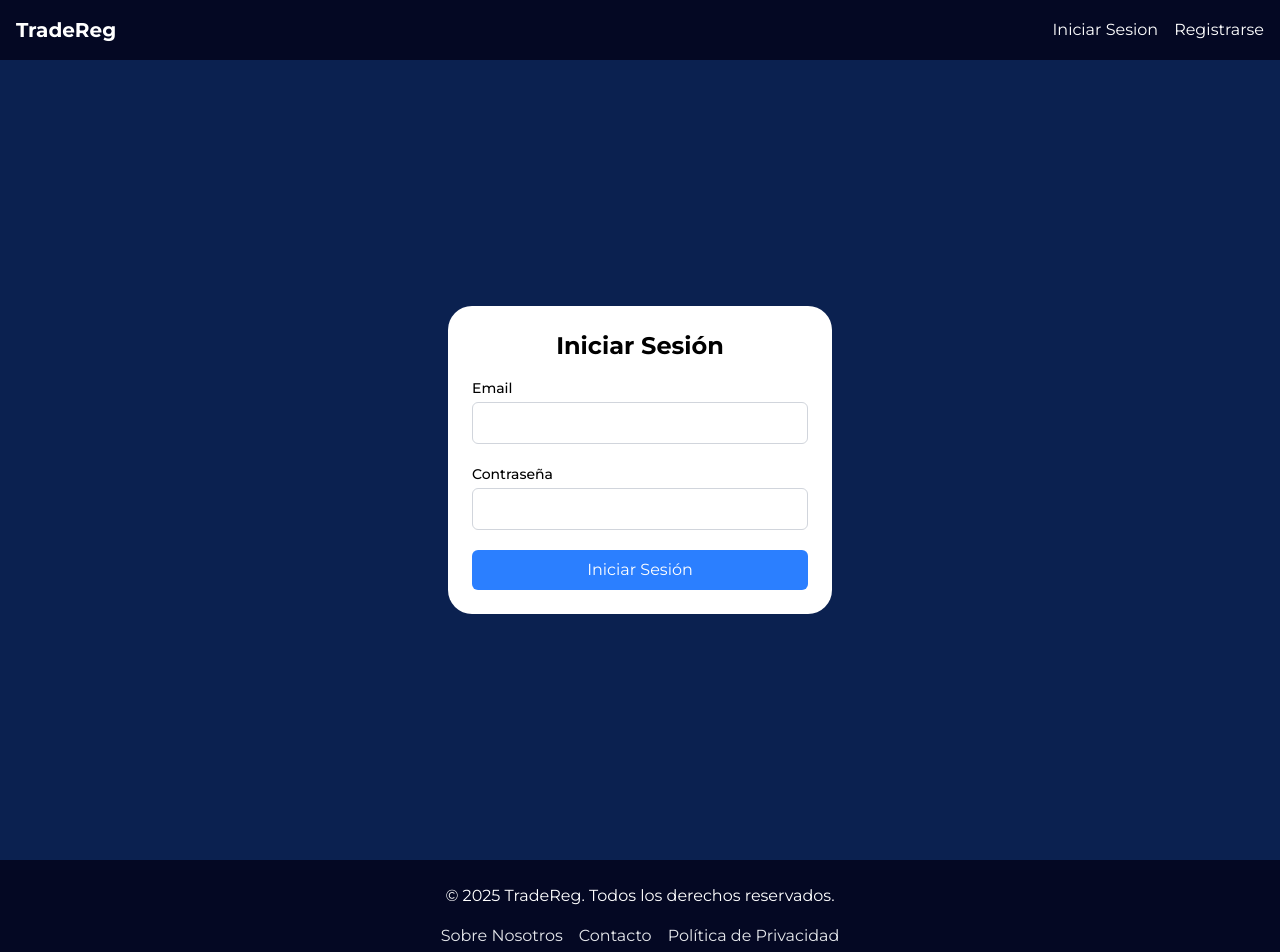
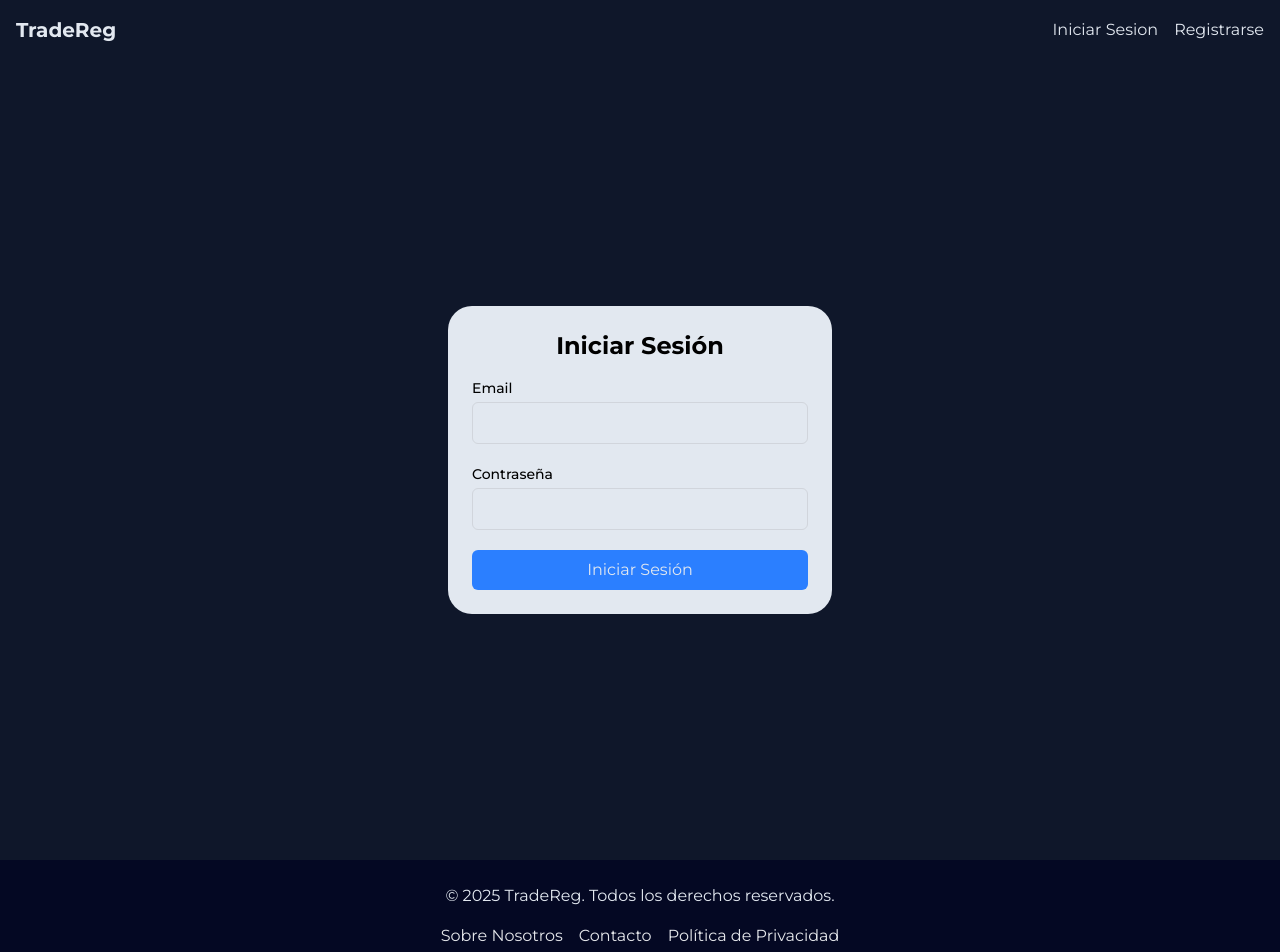
Before and after one commit to fertejj/tradereg-frontend, a React (Vite) app: page /login in a window 1280 px wide. Shown: the top 952 px of the page. Built offline with nearby package versions, Linux system fonts and the light colour scheme; a web font is replaced by a local one.

Commit message:
integracion de paleta de colores en variables de tailwind

```diff
--- a/src/components/auth/Button.jsx
+++ b/src/components/auth/Button.jsx
@@ -3,7 +3,7 @@ import PropTypes from "prop-types";
 const Button = ({ text, onClick, variant = "primary", type = "submit" }) => {
   const styles =
     variant === "primary"
-      ? "bg-blue-500 text-white hover:bg-blue-600"
+      ? "bg-blue-500 text-white-100 hover:bg-blue-600"
       : "bg-gray-300 text-black hover:bg-gray-400";
 
   return (
--- a/src/components/common/Footer.jsx
+++ b/src/components/common/Footer.jsx
@@ -3,17 +3,17 @@ import { Link } from "react-router-dom";
 const Footer = () => {
   return (
     <div>
-      <div  className="bg-[#040823] text-white py-6">
+      <div  className="bg-[#040823] text-white-100 py-6">
         <div className="max-w-6xl mx-auto text-center">
           <p>© 2025 TradeReg. Todos los derechos reservados.</p>
           <div className="flex justify-center mt-4 gap-4">
-            <Link to="/about" className="text-gray-200 hover:text-white">
+            <Link to="/about" className="text-gray-200 hover:text-white-100">
               Sobre Nosotros
             </Link>
-            <Link to="/contact" className="text-gray-200 hover:text-white">
+            <Link to="/contact" className="text-gray-200 hover:text-white-100">
               Contacto
             </Link>
-            <Link to="/privacy" className="text-gray-200 hover:text-white">
+            <Link to="/privacy" className="text-gray-200 hover:text-white-100">
               Política de Privacidad
             </Link>
           </div>
--- a/src/components/common/NavBar.jsx
+++ b/src/components/common/NavBar.jsx
@@ -7,7 +7,7 @@ const NavBar = () => {
   const { logout, user } = useContext(AuthContext);
 
   return (
-    <nav  className="bg-[#040823] text-white p-4 flex justify-between items-center">
+    <nav  className="bg-bg text-white-100 p-4 flex justify-between items-center">
 
       <Link to={"/"} className="text-xl font-bold">TradeReg</Link>
       {user && (
--- a/src/components/common/SideBar.jsx
+++ b/src/components/common/SideBar.jsx
@@ -11,14 +11,14 @@ const SideBar = () => {
     <div className="relative">
       {/* Botón para abrir/cerrar Sidebar */}
       <button
-        className="p-2 text-white bg-gray-800 rounded-md"
+        className="p-2 text-white-100 bg-bg rounded-md"
         onClick={() => setIsOpen(!isOpen)}
       >
         {isOpen ? <X size={24} /> : <Menu size={24} />}
       </button>
 
       {/* Sidebar */}
-      <div className={`fixed z-50 top-0 left-0 h-full w-64 bg-gray-800 text-white transform ${isOpen ? "translate-x-0" : "-translate-x-full"} transition-transform duration-300 ease-in-out`}>
+      <div className={`fixed z-50 top-0 left-0 h-full w-64 bg-gray-800 text-white-100 transform ${isOpen ? "translate-x-0" : "-translate-x-full"} transition-transform duration-300 ease-in-out`}>
         <button
           className="absolute top-4 right-4 text-gray-300 "
           onClick={() => setIsOpen(false)}
--- a/src/components/homepage/HeaderSection.jsx
+++ b/src/components/homepage/HeaderSection.jsx
@@ -25,12 +25,12 @@ const HeaderSection = () => (
         className="mt-6 flex gap-4 justify-center"
       >
         <Link to="/login">
-          <Button className="bg-gray-200 text-black hover:bg-transparent border border-white hover:text-white ">
+          <Button className="bg-gray-200 text-black hover:bg-transparent border border-white-100 hover:text-white-100 ">
             Iniciar Sesión
           </Button>
         </Link>
         <Link to="/register">
-          <Button className="bg-white text-black border-white hover:bg-transparent border border-white hover:text-white ">
+          <Button className="bg-white-100 text-black border-white-100 hover:bg-transparent border border-white-100 hover:text-white-100 ">
             Registrarse
           </Button>
         </Link>
--- /dev/null
+++ b/src/components/trade-management/ToolBar.jsx
@@ -0,0 +1,14 @@
+import React from 'react'
+
+const ToolBar = () => {
+  return (
+    <div className='flex justify-between p-3 bg-secondary'>
+        <div>Buttons</div>
+        <div>Buttons</div>
+        <div>Buttons</div>
+        <div>Buttons</div>
+    </div>
+  )
+}
+
+export default ToolBar
--- a/src/index.css
+++ b/src/index.css
@@ -1,11 +1,20 @@
 @import "tailwindcss";
 
-:root{
-    font-family: Montserrat;
-
+@theme {
+    --color-primary-100: #3B82F6;
+    --color-primary-200: #2563EB;
+    --color-primary-300: #1E3A8A;
+    --color-bg: #0F172A;
+    --color-secondary-100: #334155 ;
+    --color-secondary-200: #1E293B;
+    --color-tertiary-100: #06B6D4;
+    --color-white-100: #E2E8F0;
 }
 
-html{
-    background-color: rgb(11, 33, 80);
+:root {
+  font-family: Montserrat;
+}
 
+html {
+  background-color: #0F172A;
 }
--- a/src/pages/DashboardPage.jsx
+++ b/src/pages/DashboardPage.jsx
@@ -1,15 +1,16 @@
-import { useContext } from 'react'
-import { AuthContext } from '../context/AuthContext';
-import { Navigate } from 'react-router-dom';
+import { useContext } from "react";
+import { AuthContext } from "../context/AuthContext";
+import { Navigate } from "react-router-dom";
+import ToolBar from "../components/trade-management/ToolBar";
 
 const DashboardPage = () => {
   const { user } = useContext(AuthContext);
   if (!user) {
     return <Navigate to="/" />;
   }
-  return (
-    <div className='bg-[#040823] h-[75vh] text-white'>DashboardPage</div>
-  )
-}
+  return <div className="bg-bg h-[75vh] text-white-100">
+    <ToolBar/>
+  </div>;
+};
 
-export default DashboardPage
+export default DashboardPage;
--- a/src/pages/HomePage.jsx
+++ b/src/pages/HomePage.jsx
@@ -4,7 +4,7 @@ import TestimonialsSection from "../components/homepage/TestimonialsSection";
 
 const HomePage = () => {
   return (
-    <div className="min-h-screen flex flex-col text-white bg-gray-900">
+    <div className="min-h-screen flex flex-col text-white-100 bg-bg">
       <HeaderSection />
       <FeaturesSection />
       <TestimonialsSection />
--- a/src/pages/LoginPage.jsx
+++ b/src/pages/LoginPage.jsx
@@ -13,7 +13,7 @@ const LoginPage = () => {
   }
   return (
     <div className="flex justify-center items-center min-h-screen">
-      <div className="bg-white p-6 rounded-3xl min-w-96 w-[30%]">
+      <div className="bg-white-100 p-6 rounded-3xl min-w-96 w-[30%]">
         <h2 className="text-2xl font-bold text-center mb-4">Iniciar Sesión</h2>
 
         <form onSubmit={handleSubmit} className="flex flex-col gap-5">
--- a/src/pages/RegisterPage.jsx
+++ b/src/pages/RegisterPage.jsx
@@ -15,7 +15,7 @@ const RegisterPage = () => {
 
   return (
     <div className="flex justify-center items-center min-h-screen">
-      <div className="bg-white p-6 rounded-3xl min-w-96 w-[30%]">
+      <div className="bg-white-100 p-6 rounded-3xl min-w-96 w-[30%]">
         <h2 className="text-2xl font-bold text-center mb-4">Crear Cuenta</h2>
 
         <form onSubmit={handleSubmit} className="flex flex-col gap-3">
```
